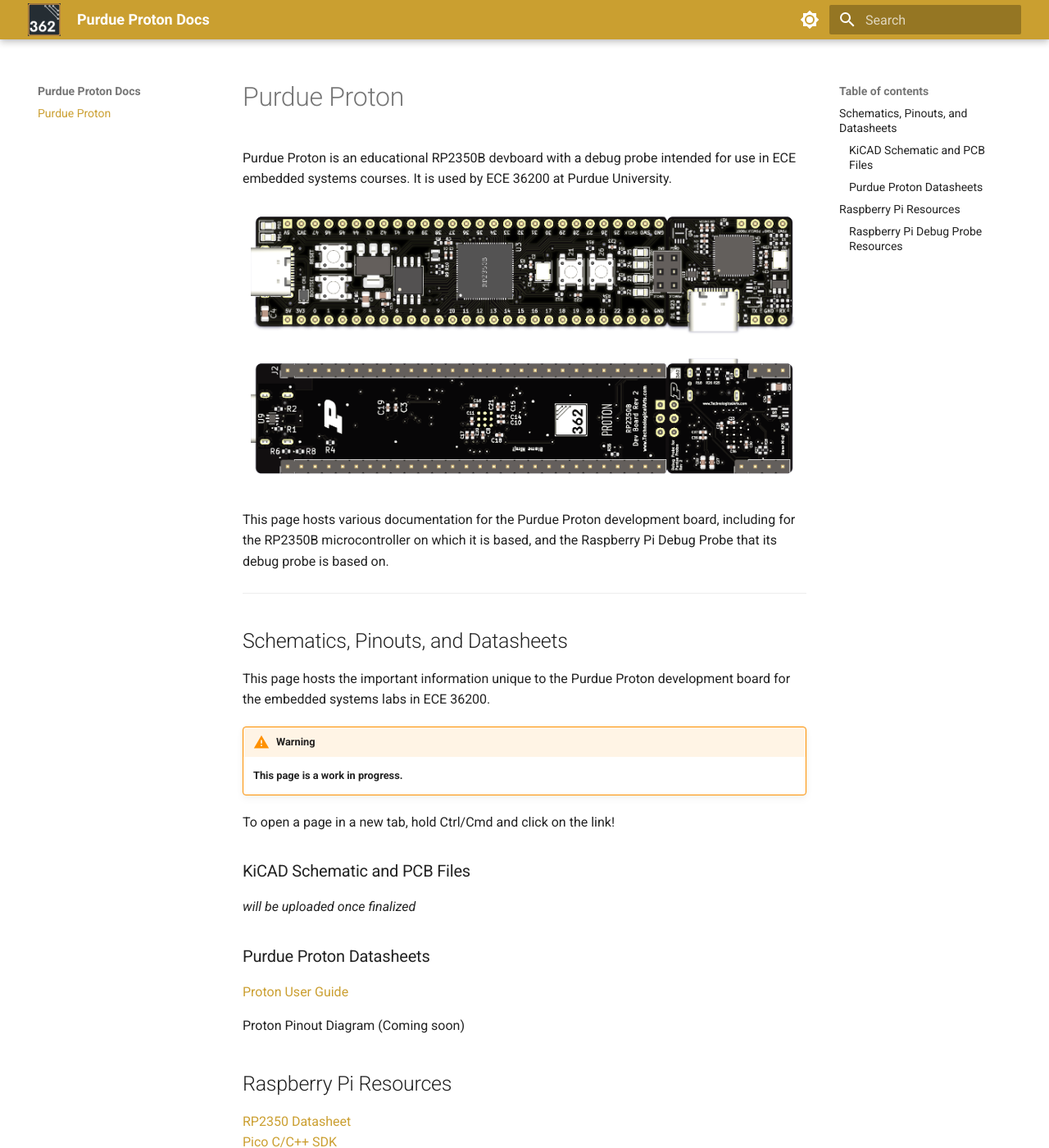
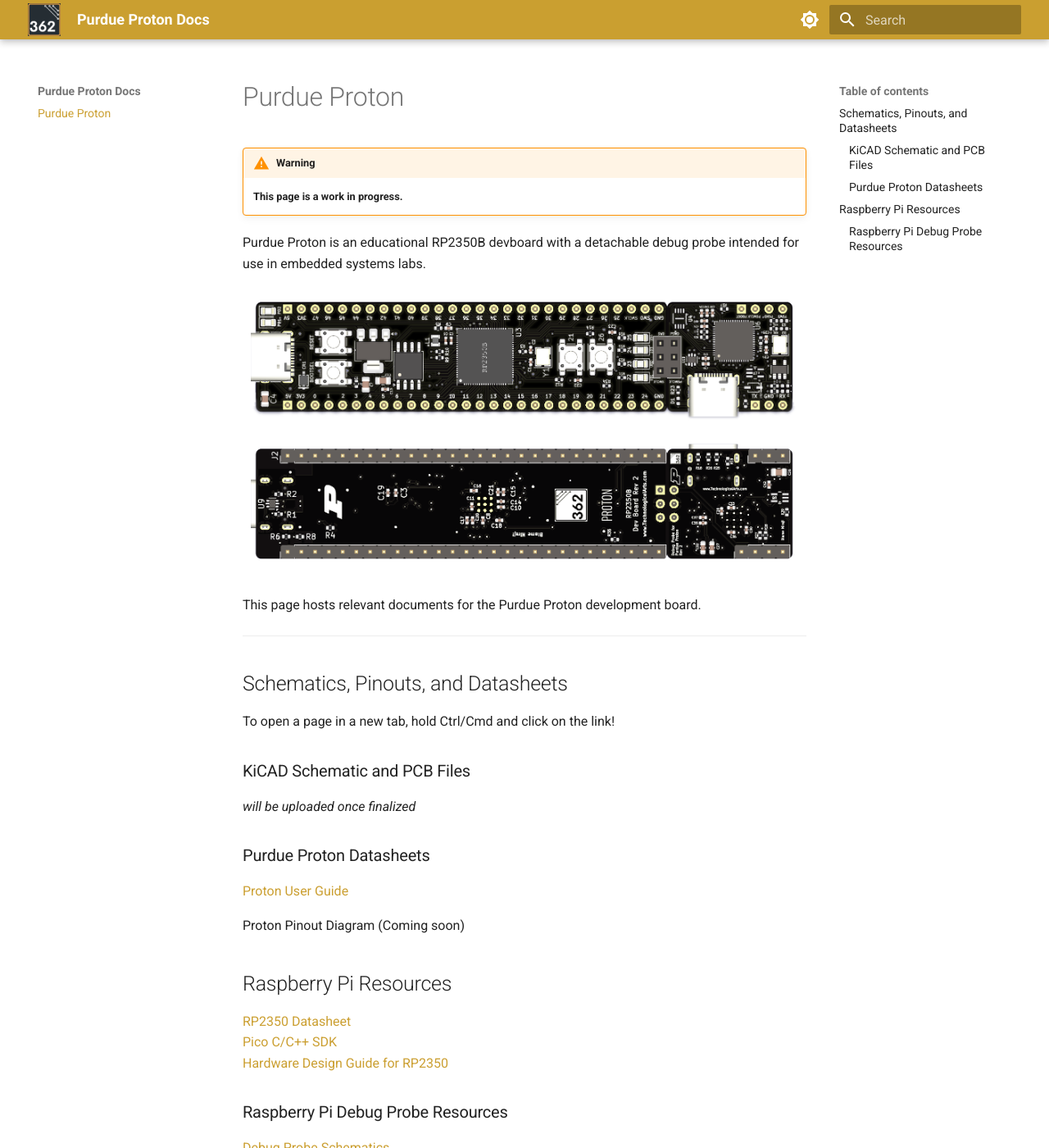
Before and after one commit to ece362-purdue/proton-labs, an MkDocs documentation site: the page built from docs/index.md, in a window 1280 px wide and 1400 px high. Shown: the whole window at 82% size. Built offline with MkDocs 1.6.1 and Material for MkDocs 9.7.7, drawn with Linux system fonts in a browser that asks for light colours.

Commit message:
Megan's spring cleaning

```diff
--- a/docs/index.md
+++ b/docs/index.md
@@ -1,20 +1,19 @@
 # Purdue Proton
 
-Purdue Proton is an educational RP2350B devboard with a debug probe intended for use in ECE embedded systems courses.  It is used by ECE 36200 at Purdue University.
+!!! warning
+    **This page is a work in progress.**
+
+Purdue Proton is an educational RP2350B devboard with a detachable debug probe intended for use in embedded systems labs.
 
 ![front board](assets/front.png)
 ![back board](assets/back.png)
 
-This page hosts various documentation for the Purdue Proton development board, including for the RP2350B microcontroller on which it is based, and the Raspberry Pi Debug Probe that its debug probe is based on.
+This page hosts relevant documents for the Purdue Proton development board.
 
 <hr>
 
 ## Schematics, Pinouts, and Datasheets
 
-This page hosts the important information unique to the Purdue Proton development board for the embedded systems labs in ECE 36200.
-
-!!! warning
-    **This page is a work in progress.**
 
 To open a page in a new tab, hold Ctrl/Cmd and click on the link!
 
```
